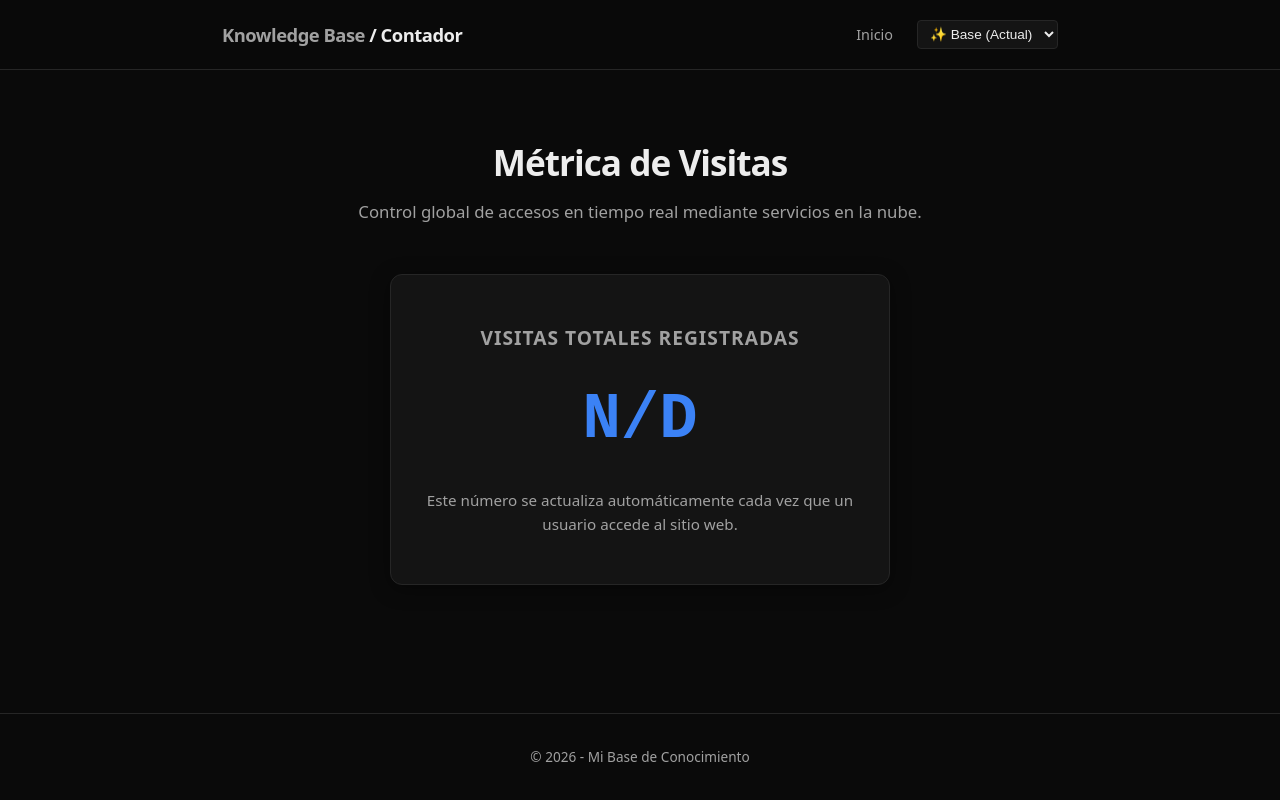
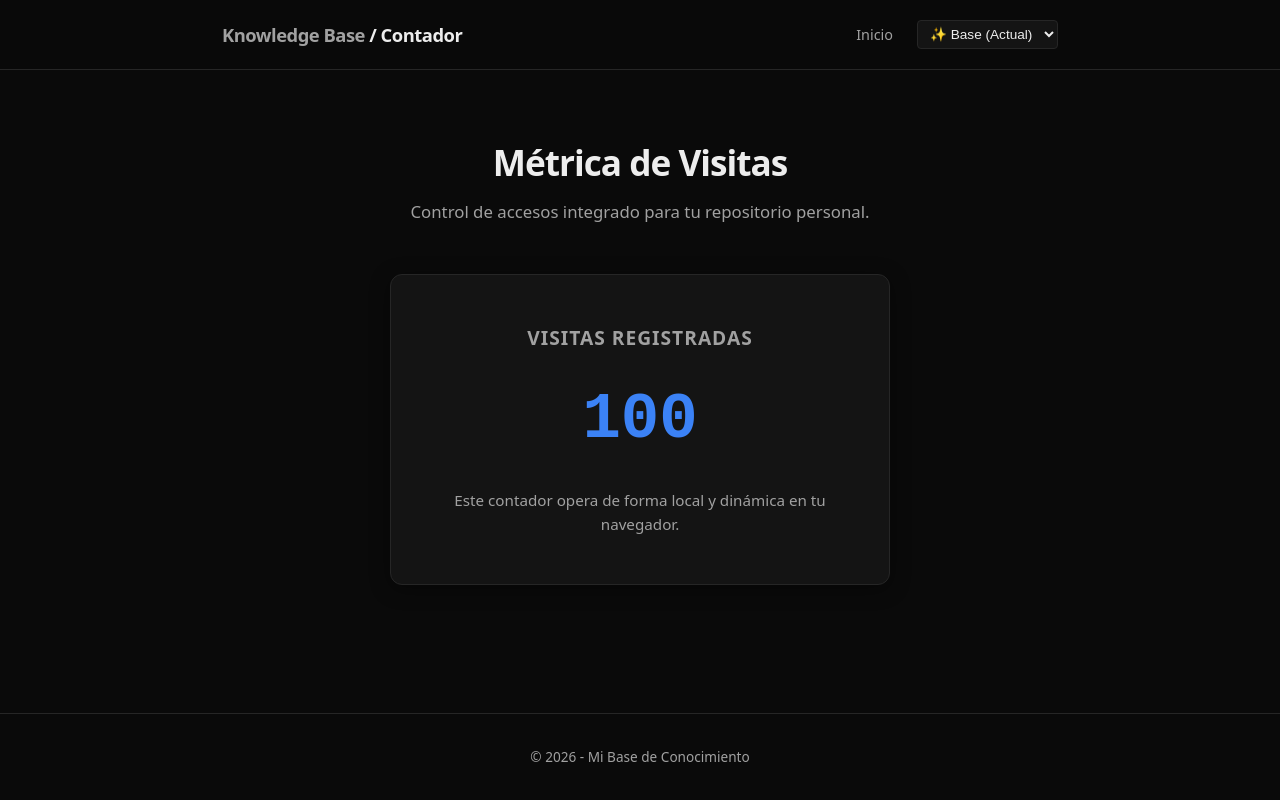
Before and after one commit to Soysalex/mi-base-conocimiento, a plain HTML site: page contador.html in a window 1280 px wide. Drawn offline with Linux system fonts and the light colour scheme; no server answers.

Commit message:
Update contador.html

```diff
--- a/contador.html
+++ b/contador.html
@@ -76,7 +76,6 @@
             min-height: 100vh;
         }
 
-        /* Contenedor principal para centrar contenido */
         .container {
             width: 100%;
             max-width: 900px;
@@ -84,7 +83,6 @@
             padding: 0 2rem;
         }
 
-        /* Cabecera fija y minimalista */
         .site-header {
             border-bottom: 1px solid var(--border-color);
             padding: 1.25rem 0;
@@ -137,7 +135,6 @@
             color: var(--text-primary);
         }
 
-        /* Selector de temas personalizado */
         .select-custom {
             background: var(--card-bg);
             color: var(--text-primary);
@@ -148,7 +145,6 @@
             cursor: pointer;
         }
 
-        /* Sección Principal */
         .main-content {
             flex: 1;
             padding-top: 4rem;
@@ -171,7 +167,6 @@
             font-size: 1.05rem;
         }
 
-        /* Tarjeta del contador */
         .counter-card {
             background-color: var(--card-bg);
             border: 1px solid var(--border-color);
@@ -204,7 +199,6 @@
             font-size: 0.95rem;
         }
 
-        /* Pie de página */
         .site-footer {
             border-top: 1px solid var(--border-color);
             padding: 2rem 0;
@@ -215,14 +209,12 @@
     </style>
 </head>
 <body>
-    <!-- Cabecera de la página -->
     <header class="site-header">
         <div class="container">
             <h1 class="logo"><a href="index.html">Knowledge Base</a> / Contador</h1>
             <nav class="nav-links">
                 <a href="index.html">Inicio</a>
 
-                <!-- Selector de Temas -->
                 <select id="theme-selector" onchange="cambiarTema(this.value)" class="select-custom">
                     <option value="default">✨ Base (Actual)</option>
                     <option value="fallout">🟢 Fallout</option>
@@ -232,41 +224,43 @@
         </div>
     </header>
 
-    <!-- Contenido Principal -->
     <main class="main-content container">
         <section class="hero" style="text-align: center;">
             <h2>Métrica de Visitas</h2>
-            <p>Control global de accesos en tiempo real mediante servicios en la nube.</p>
+            <p>Control de accesos integrado para tu repositorio personal.</p>
         </section>
 
-        <!-- Bloque central del Contador -->
         <section>
             <div class="counter-card">
-                <h3>Visitas Totales Registradas</h3>
+                <h3>Visitas Registradas</h3>
                 <div id="contador-visitas" class="counter-number">...</div>
-                <p>Este número se actualiza automáticamente cada vez que un usuario accede al sitio web.</p>
+                <p>Este contador opera de forma local y dinámica en tu navegador.</p>
             </div>
         </section>
     </main>
 
-    <!-- Pie de página -->
     <footer class="site-footer">
         <div class="container">
             <p>&copy; 2026 - Mi Base de Conocimiento</p>
         </div>
     </footer>
 
-    <!-- Script JavaScript para consumir el contador global -->
+    <!-- Lógica del contador local robusta -->
     <script>
-        fetch('https://api.countapi.xyz/hit/soysalex.github.io/mi-base-conocimiento')
-            .then(response => response.json())
-            .then(data => {
-                document.getElementById('contador-visitas').textContent = data.value;
-            })
-            .catch(error => {
-                document.getElementById('contador-visitas').textContent = "N/D";
-                console.error("Error al conectar con la API del contador:", error);
-            });
+        // Obtenemos el registro actual del almacenamiento del navegador
+        let visitas = localStorage.getItem('mi_base_visitas');
+
+        if (!visitas) {
+            visitas = 100; // Valor inicial base
+        } else {
+            visitas = parseInt(visitas) + 1;
+        }
+
+        // Guardamos el nuevo valor actualizado
+        localStorage.setItem('mi_base_visitas', visitas);
+
+        // Mostramos el número formateado en el HTML
+        document.getElementById('contador-visitas').textContent = visitas.toLocaleString();
     </script>
 </body>
 </html>
```
